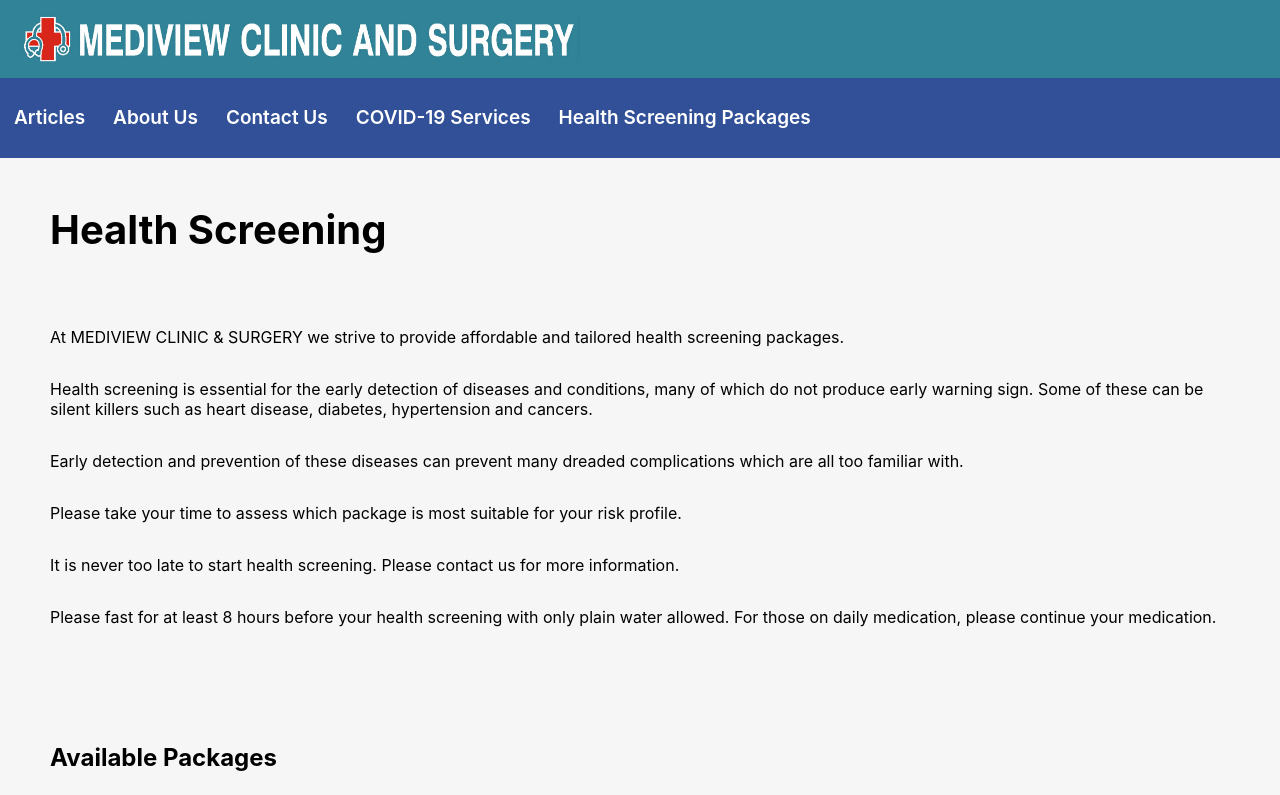
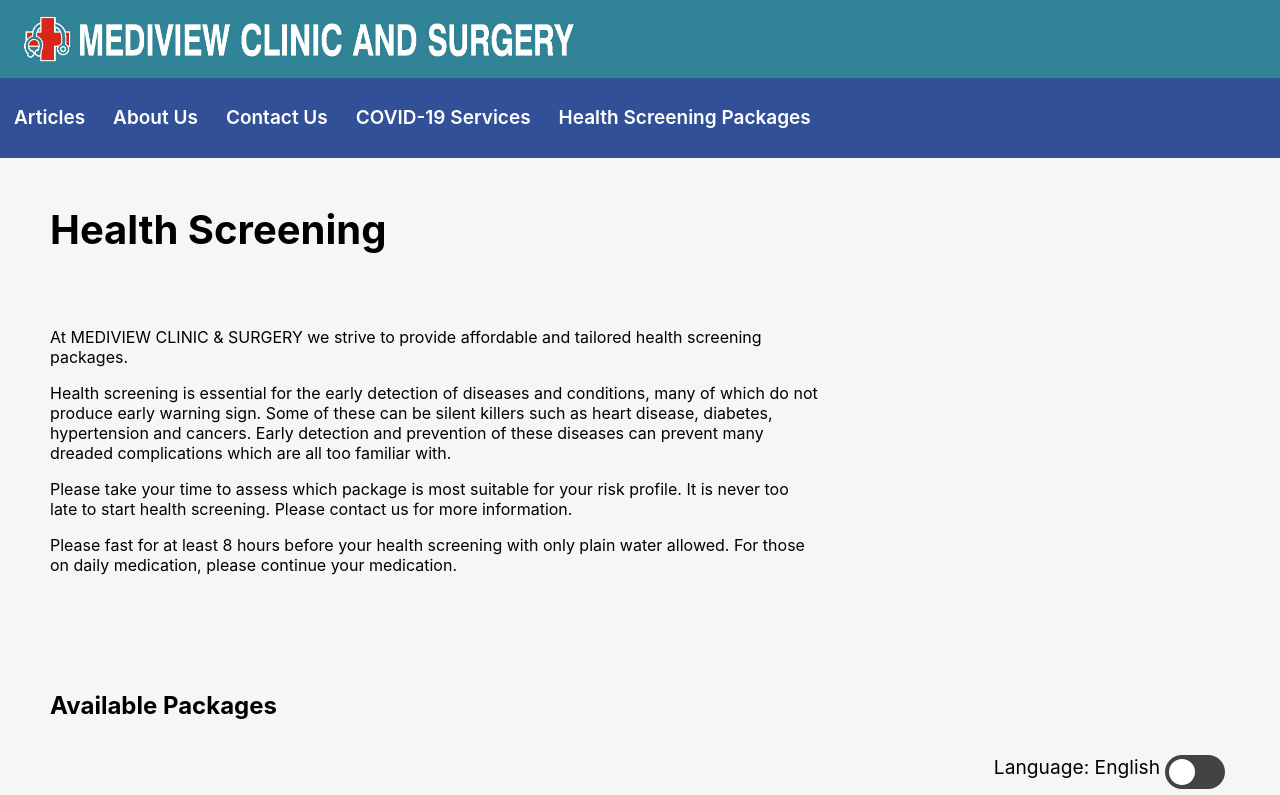
Before and after one commit to AbsoluteGibs/commercial-clinic-mediview, a React (Create React App) app in the folder frontend/: page /health-screening in a window 1280 px wide. Shown: the top 795 px of the page. Built offline with nearby package versions, Linux system fonts and the light colour scheme.

Commit message:
set maxWidth to health screening section

```diff
--- a/frontend/src/pages/health_screening/HealthScreening.js
+++ b/frontend/src/pages/health_screening/HealthScreening.js
@@ -245,12 +245,12 @@ function HealthScreening(){
         <div className="content_body animated fadeInRight">
             <h1>Health Screening</h1>
             <div className='bot-padding-30'/>
-            <p>At MEDIVIEW CLINIC & SURGERY we strive to provide affordable and tailored health screening packages.</p>
-            <p>Health screening is essential for the early detection of diseases and conditions, many of which do not produce early warning sign. Some of these can be silent killers such as heart disease, diabetes, hypertension and cancers.</p>
-            <p>Early detection and prevention of these diseases can prevent many dreaded complications which are all too familiar with.</p>
-            <p>Please take your time to assess which package is most suitable for your risk profile.</p>
-            <p>It is never too late to start health screening. Please contact us for more information.</p>
-            <p>Please fast for at least 8 hours before your health screening with only plain water allowed. For those on daily medication, please continue your medication.</p>
+            <section style={{maxWidth: '768px'}}>
+                <p>At MEDIVIEW CLINIC & SURGERY we strive to provide affordable and tailored health screening packages.</p>
+                <p>Health screening is essential for the early detection of diseases and conditions, many of which do not produce early warning sign. Some of these can be silent killers such as heart disease, diabetes, hypertension and cancers. Early detection and prevention of these diseases can prevent many dreaded complications which are all too familiar with.</p>
+                <p>Please take your time to assess which package is most suitable for your risk profile. It is never too late to start health screening. Please contact us for more information.</p>
+                <p>Please fast for at least 8 hours before your health screening with only plain water allowed. For those on daily medication, please continue your medication.</p>
+            </section>
             <div>
                 <div className='top-padding-50'/>
                 <div className='top-padding-50'/>
```
